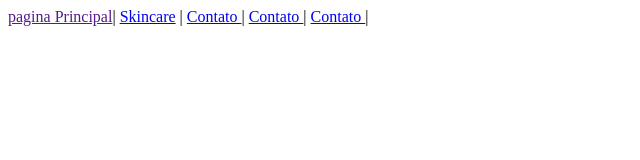
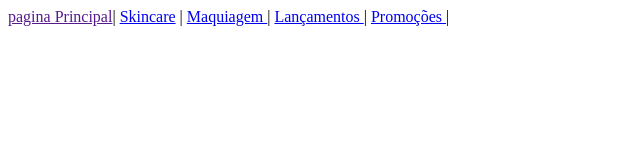
Before and after one commit to leticia44/GLC2004, a plain HTML site: page GLC2004.html in a window 1280 px wide. Shown: the whole page, without its empty margins (0-640 px from the left). Drawn offline with Linux system fonts and the light colour scheme.

Commit message:
Update GLC2004.html

```diff
--- a/GLC2004.html
+++ b/GLC2004.html
@@ -9,7 +9,7 @@
     <tr>
         <a href="" > pagina Principal</a>|
         <a href="Skincare.html" > Skincare</a> |
-        <a href="Mmquiagem.html" > Contato </a> |
-        <a href="Lançamentos.html" > Contato </a> |
-        <a href="Promoções.html" > Contato </a> |
+        <a href="Maquiagem.html" > Maquiagem </a> |
+        <a href="Lançamentos.html" > Lançamentos </a> |
+        <a href="Promoções.html" > Promoções </a> |
         </td>
```
